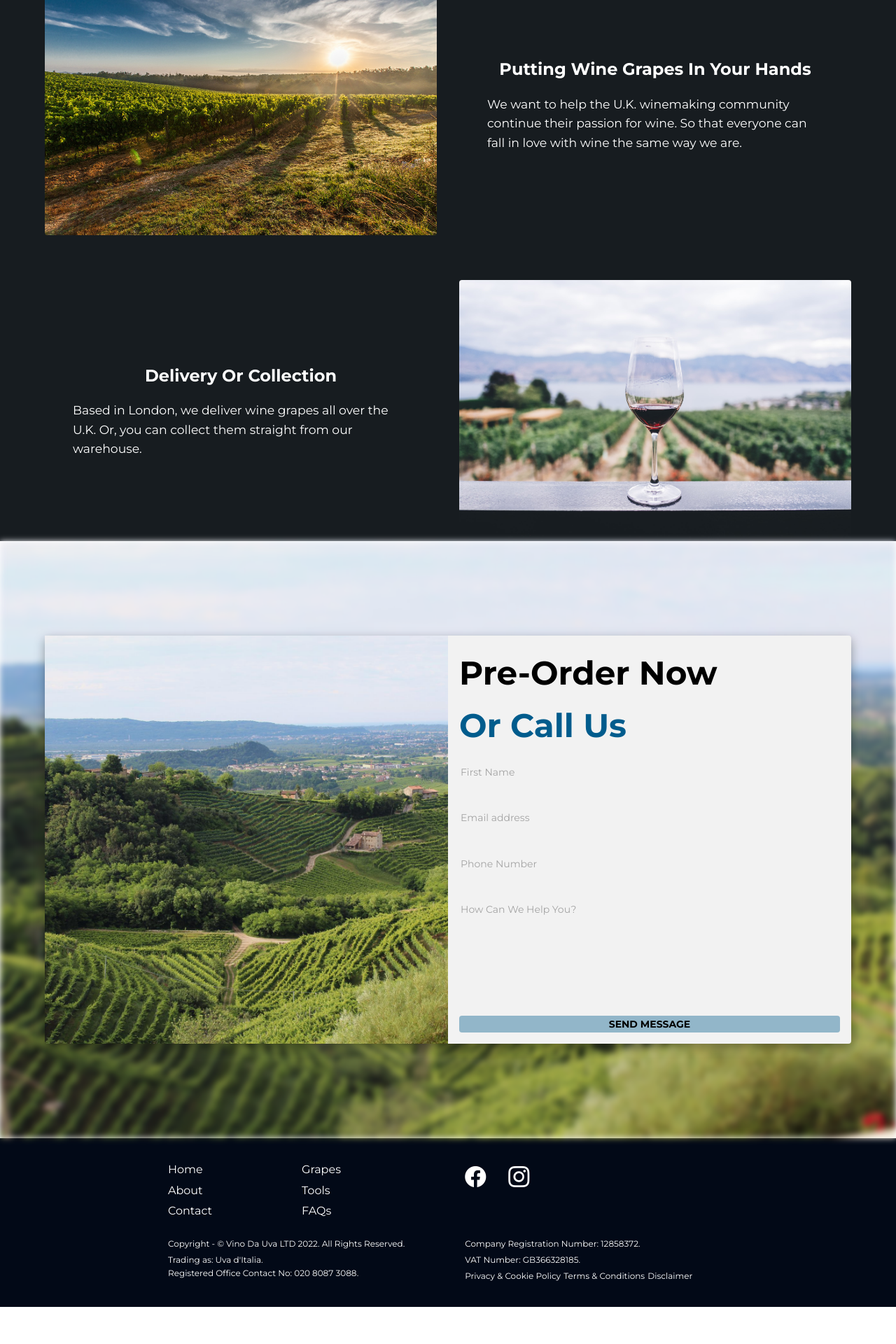
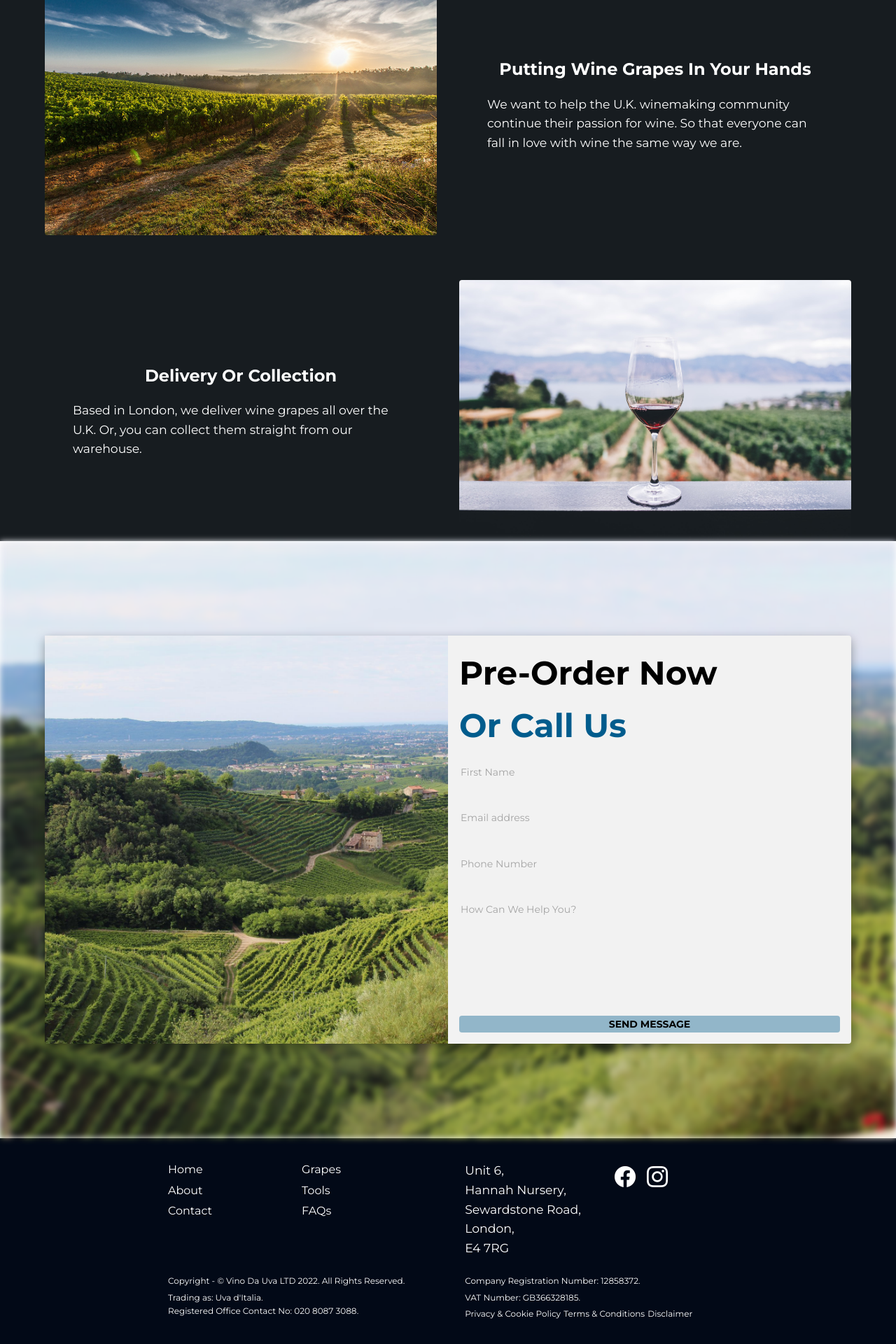
Before and after one commit to GG1982/vina-da-uva, a Jekyll site: the page built from pages/index.html, in a window 1280 px wide. Shown: the part 3391-5311 px from the top of the page at 70% size. Built offline with Jekyll 4.4.1, drawn with Linux system fonts in a browser that asks for light colours; before the commit the page ends 5258 px from its top, so only the background shows below that.

Commit message:
update address in footer

```diff
--- a/_config.yml
+++ b/_config.yml
@@ -2,6 +2,7 @@ url: "https://www.uvaditalia.co.uk" # the base hostname & protocol for your site
 baseurl: "" # the subpath of your site, e.g. /blog
 title: "Uva d'Italia" # the name of your site, e.g. ACME Corp.
 tagline: Wine grapes imported from Italy for UK distribution
+location: https://goo.gl/maps/ZTUA8gNy1oSdVT7y6
 description: Uva d'Italia specialises in the import of Italian grapes to the UK. Winemaking has been the family business for over three generations. We aim to share our passion for wine by supplying the U.K. with the highest selection of wine grapes from Italy. Enjoy producing homemade wine from the finest grapes Italy has to offer. From four different grape varieties, you can be sure of creating quality wine. All of our grapes have been handpicked and brought over from the heart of Italy. We take great care to deliver grapes that ensure your wine is of the highest-quality. Please note that the wine grapes are seasonal until August 2022. Deliveries will run from August to October. Pre-orders are available.
 logo: ../assets/images/logo_white_background.jpg
 
--- a/_includes/footer.html
+++ b/_includes/footer.html
@@ -19,18 +19,29 @@
             </ul>
         </div>
         <div class="footer-social">
-            <ul class="social-links flex-row flex-wrap gap-2">
+            <ul class="social-links flex-row flex-wrap gap-3">
+                <a href="https://goo.gl/maps/ZTUA8gNy1oSdVT7y6">
+                    <li class="form-address social-link">
+                        <p class="capitalize">unit 6,</p>
+                        <p class="capitalize">hannah nursery,</p>
+                        <p class="capitalize">sewardstone road,</p>
+                        <p class="capitalize">london,</p>
+                        <p class="uppercase">e4 7rg</p>
+                    </li>
+                </a>
+                <div class="flex-row gap-1">
                     <li>
                         <a href="https://www.facebook.com/uvaditalia/" target="_blank" rel="noopener noreferrer">
                             <i class="social-link bi bi-facebook"></i>
                         </a>
                     </li>
-
                     <li>
                         <a href="https://www.instagram.com/uvaditalia/?igshid=YmMyMTA2M2Y%3D" target="_blank" rel="noopener noreferrer">
                             <i class="social-link bi bi-instagram"></i>
                         </a>
                     </li>
+                </div>
+
             </ul>
         </div>
         <div class="footer-copyright">
--- a/_sass/global.scss
+++ b/_sass/global.scss
@@ -338,7 +338,6 @@ p {
 .flex-around {
     justify-content: space-around;
 }
-
 .flex-even {
     justify-content: space-evenly;
 }
@@ -483,7 +482,13 @@ p {
 .capitalize {
     text-transform: capitalize;
 }
+.uppercase {
+    text-transform: uppercase;
+}
 
+.lowercase {
+    text-transform: lowercase;
+}
 // Background
 .back {
     background-size: cover;
```
Also changed, not shown: _sass/main.scss (+10 -0 lines), pages/index.html (+9 -1 lines), 2 other files. Lines whose indentation alone changed are shown as unchanged.
